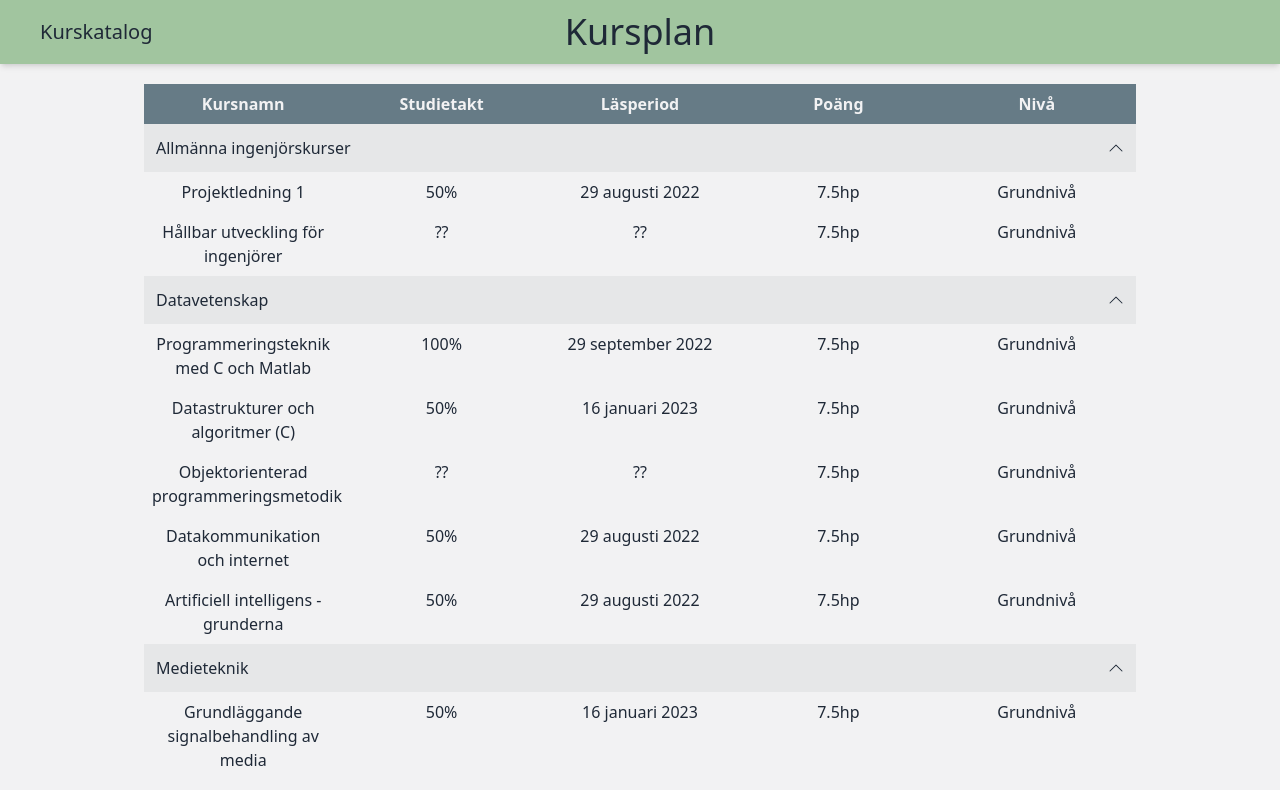
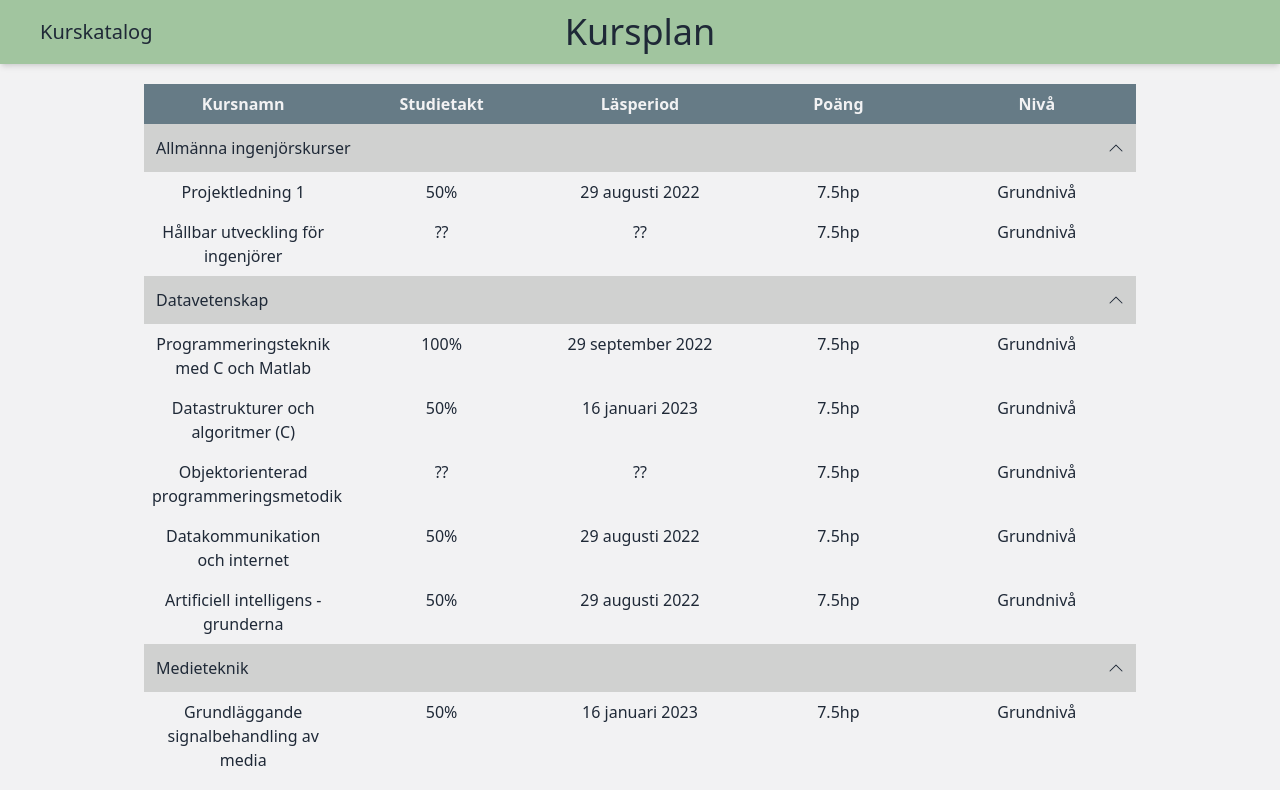
Before and after one commit to HawkieOne/kurskatalog-id, a React (Create React App) app: page /kursplan in a window 1280 px wide. Shown: the top 790 px of the page. Built offline with nearby package versions, Linux system fonts and the light colour scheme.

Commit message:
feat: fix crash years

```diff
--- a/src/components/Collapse.tsx
+++ b/src/components/Collapse.tsx
@@ -12,7 +12,7 @@ export default function Collapse({ title, content, open }: CollapseProps) {
   return (
     <div className="flex flex-col items-center">
       <div
-        className="w-full cursor-pointer self-start text-onyx flex justify-between items-center bg-boneGrey p-3"
+        className="w-full cursor-pointer self-start text-onyx flex justify-between items-center bg-ashGrey p-3"
         onClick={() => setIsCollapsed(!isCollapsed)}
       >
         {title}
--- a/src/pages/builder/index.tsx
+++ b/src/pages/builder/index.tsx
@@ -151,8 +151,10 @@ export default function ExamBuilder() {
                   <button
                     className="tab tab-lg btn btn-ghost"
                     onClick={() => {
-                      addYear();
-                      setActiveYear(courses.length);
+                      if (courses.length < 9) {
+                        addYear();
+                        setActiveYear(courses.length);
+                      }
                     }}
                   >
                     <IoIosAddCircleOutline size="1.25em" />
--- a/src/shared/useCourses.ts
+++ b/src/shared/useCourses.ts
@@ -170,14 +170,12 @@ export default function useCourses() {
   };
 
   const addYear = () => {
-    if (courses.length < 9) {
     let cpyCourses = courses.slice();
     cpyCourses.push({
       year: cpyCourses.length,
       courses: [],
     });
     setCourses(cpyCourses);
-    }
   };
 
   const removeYear = () => {
```
Lines whose indentation alone changed are shown as unchanged.
